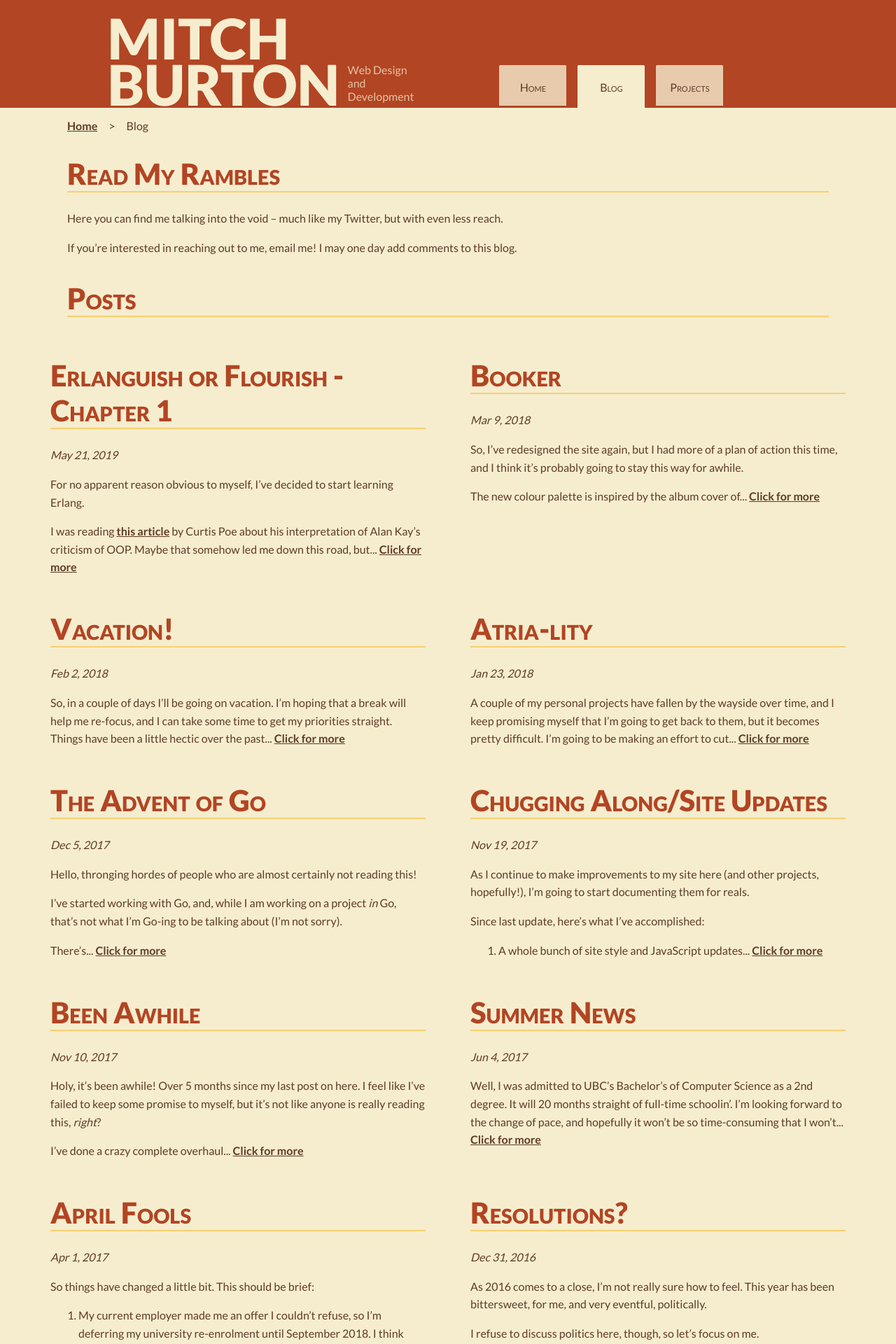
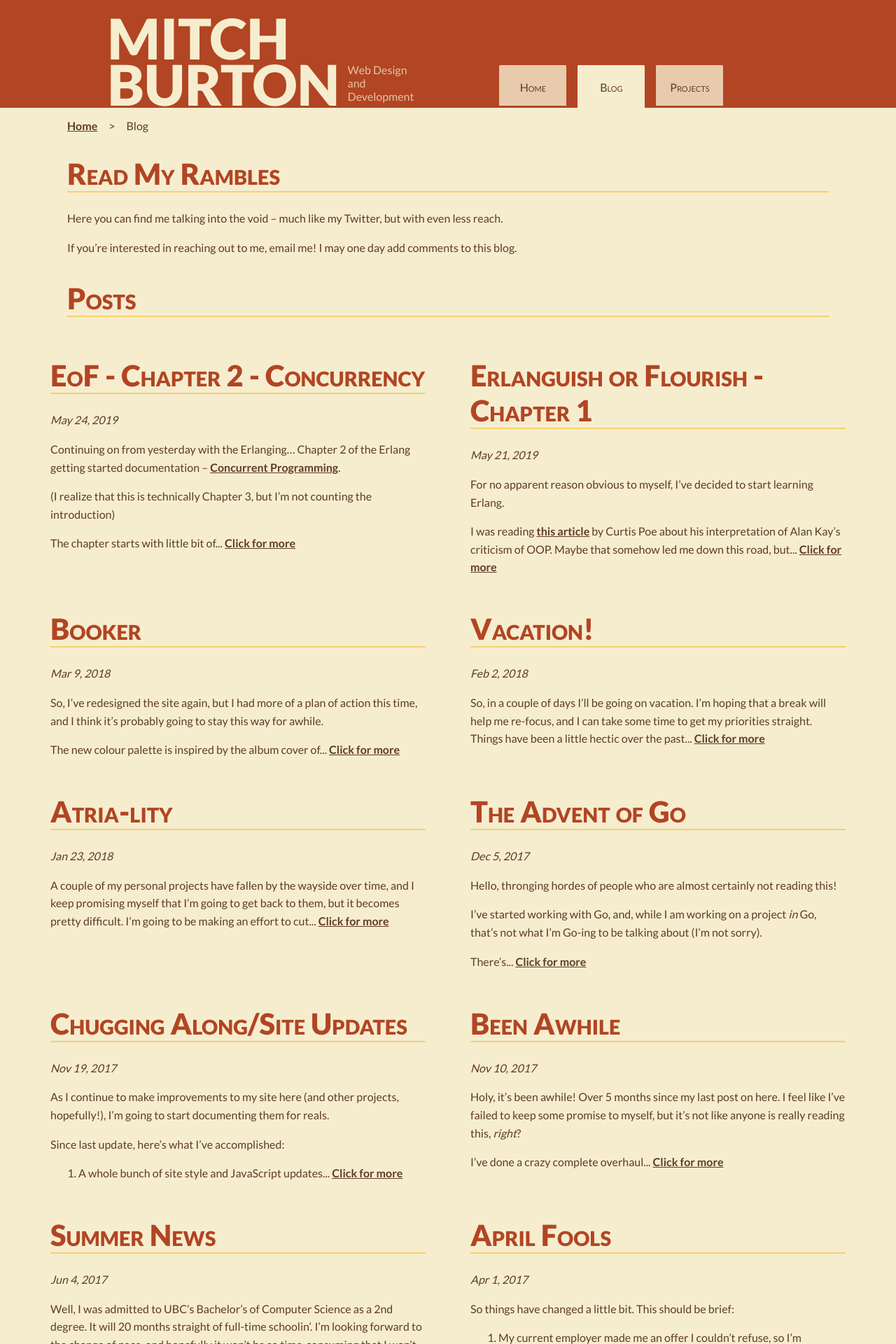
Before and after one commit to Perfect5th/perfect5th.github.io, a Jekyll site: the page built from posts.html, in a window 1280 px wide. Shown: the top 1920 px of the page at 70% size. Built offline with Jekyll 4.4.1, drawn with Linux system fonts in a browser that asks for light colours; some of the changed lines change nothing that is shown.

Commit message:
new post erlang-2

```diff
--- /dev/null
+++ b/_posts/2019-05-24-erlang-2.md
@@ -0,0 +1,158 @@
+---
+layout: post
+title: EoF - Chapter 2 - Concurrency
+---
+Continuing on from yesterday with the Erlanging... Chapter 2 of the Erlang
+getting started documentation –
+[Concurrent Programming](http://erlang.org/doc/getting_started/conc_prog.html).
+
+(I realize that this is technically Chapter 3, but I'm not counting the
+introduction)
+
+The chapter starts with little bit of background on what processes are and why
+they are useful. To paraphrase: processes are threads of execution that don't
+share data/memory. Erlang processes pass messages between each other to allow
+for concurrency.
+
+Creating a new process in Erlang is made super easy by using the built-in
+function `spawn(Module, Exported_Function, List of Arguments)`. For example, if
+we wanted to spawn a process to run the function `double/1` from the module
+`tut` from the [last post]({% post_url 2019-05-21-erlang-1 %}),
+we would write:
+
+    spawn(tut, double, [2])
+
+Assuming `tut.beam` (the module, as compiled by `c(tut)`) is available in the
+directory that we run this from, the process will execute `double` and get the
+return value `4`.
+
+Unfortunately, we have no way of accessing this return value from the parent
+process, as processes are memory independent! This is where sending messages
+and the `receive` construct come in.
+
+### Sending a Message
+
+To send a message to a process, Erlang uses this pattern:
+
+    <PID> ! <message>.
+
+Where `<PID>` is the Process ID or Registered Name of the receiving process and
+`<message>` is any valid Erlang data type.
+
+The return value of `spawn` is the Process ID of the spawned process, and can
+be used to send that process messages. A process can retrieve its _own_
+Process ID by calling `self()`.
+
+The receiving process uses the `receive` keyword to act accordingly on the
+message it receives. This construct acts a bit like a switch statement,
+executing the path that the message's structure matches:
+
+    receive
+        <possible message pattern> ->
+            <executed code>;
+        <another pattern> ->
+            <executed code>
+    end.
+
+Here's a (really) brief and simple example of this in action. Pretend the
+module's name is "helloer":
+
+    receiver() ->
+        receive
+            say_hello ->
+                io:format("hello~n", []);
+            say_goodbye ->
+                io:format("goodbye~n", [])
+        end.
+
+    main() ->
+        Receiver_PID = spawn(helloer, receiver, []),
+        Receiver_PID ! say_hello,
+        Receiver_PID ! say_goodbye.
+
+The console would look like this (starting with the call to `main`):
+
+    1> helloer:main().
+    hello
+    say_goodbye
+    2>
+
+This is a little weird. First, processes know where the "most intelligent"
+place for output is, so even though the `io:format` calls are in the spawned
+process, they output to the current console.
+
+The first line `hello` comes from the spawned process running `receiver`. The
+second line, `say_goodbye`, is the return value of `main` (functions return
+whatever their last value is). So where the hell is `goodbye`?
+
+The thing is, processes pause when they hit `receive` until they receive a
+message that matches one of the patterns. However, once they _do_ receive a
+matching message, they execute the corresponding actions, then return, and the
+process ends. This means, that if we want `receiver` to continue to await
+messages, it needs to be recursive:
+
+    receiver() ->
+        receive
+            say_hello ->
+                io:format("hello~n", []);
+            say_goodbye ->
+                io:format("goodbye~n", [])
+        end,
+        receiver().
+
+Because Erlang is tail-call optimized, this infinite recursion is essentially
+a while loop.
+
+Messages can be any Erlang data structure, so if a message sender wants to
+include a "return stamp" for the receiver to send finished work back to, they
+can just include their own Process ID in the message:
+
+    PID ! {<data>, self()}.
+
+Rather than tediously using a Process ID to refer to a process, a spawned
+process can be registered under an atom, and can be referred to by that atom
+module-wide:
+
+    register(name, spawn(module, function, [args])).
+
+### Communication Across Networks
+
+Erlang has built-in distributed processing using a **magic cookie**. The
+easiest way to accomplish this is by having a file named `.erlang.cookie` with
+permissions `400` (read permission only, only for owner) in the executing
+user's home directory on each computer. The file can contain anything as long
+as it is identical in every location.
+
+Using this method, I was able to easily send a message from my laptop to my
+Android phone on the same WiFi network by giving each Erlang node a "name".
+
+On laptop:
+
+    $ erl -name galago@192.168.0.101
+    1> c(helloer).
+    {ok,helloer}
+    2> register(receiver, spawn(helloer, receiver, [])).
+    true
+    3>
+
+On phone:
+
+    $ erl -name pixel@192.168.0.102
+    1> net_kernel:connect_node('galago@192.168.0.101').
+    2> {receiver, 'galago@192.168.0.101'} ! say_hello.
+
+Back on laptop:
+
+    hello
+    3>
+
+Pretty neat!
+
+The chapter ends with an extended example of using the above techniques to
+implement a simple Eshell messenger "app". I highly recommend going through
+it yourself.
+
+Next time, I'll be going through the (somewhat shorter) chapter on
+[Robustness](http://erlang.org/doc/getting_started/robustness.html). Later!
+
+— M
--- a/_sass/_layout.scss
+++ b/_sass/_layout.scss
@@ -112,7 +112,7 @@ header {
     }
 
     pre.highlight {
-        white-space: pre-line;
+        white-space: pre-wrap;
     }
 }
 
```
